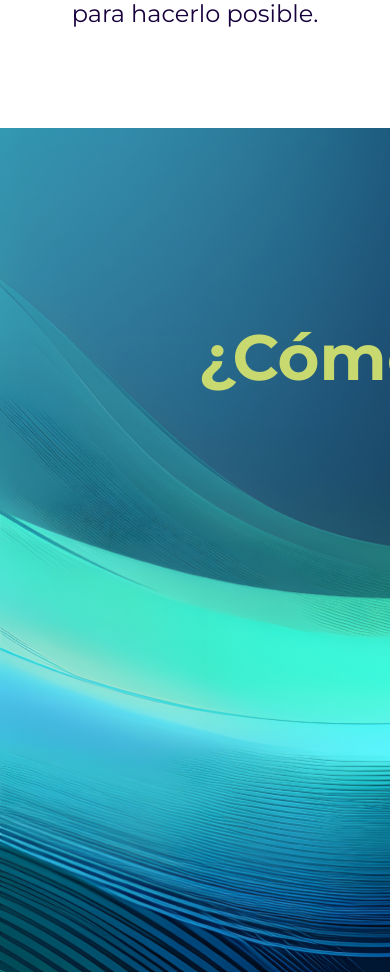
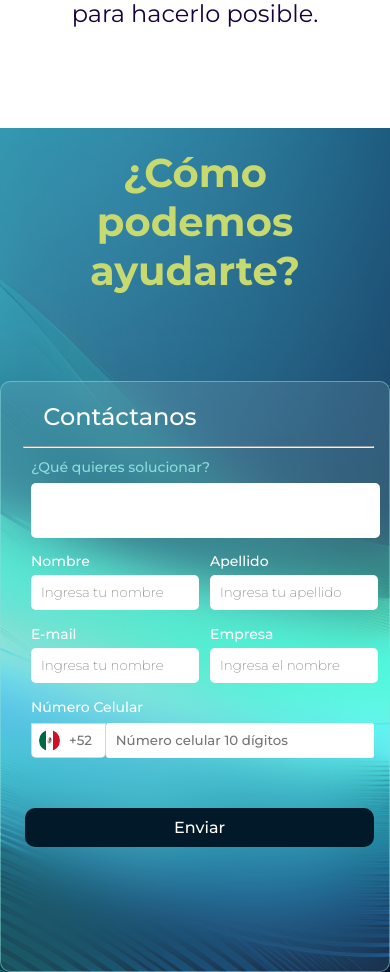
Before and after one commit to Pixabyte-Corporation/albbus-website, a Next.js app: page / in a window 390 px wide. Shown: the part 3806-4778 px from the top of the page. Built offline with nearby package versions, Linux system fonts and the light colour scheme.

Commit message:
feature/form

```diff
--- a/src/components/Form/Formcontact.module.scss
+++ b/src/components/Form/Formcontact.module.scss
@@ -1,3 +1,4 @@
+@media screen and (min-width: 1200px) {
 .container {
   width: 420px;
   height: 548px;
@@ -6,8 +7,8 @@
   background: rgba(255, 255, 255, 0.1);
   backdrop-filter: blur(25px);
   position: absolute;
-  left: 880px;
-  top: 100px;
+  left: 795px;
+  top: 55px;
   box-sizing: border-box;
 }
 
@@ -202,3 +203,425 @@
   margin-left: 30px;
   margin-bottom: 7px;
 }
+
+}
+
+@media screen and (min-width: 769px) and (max-width: 1199px){
+  .container {
+    width: 420px;
+    height: 548px;
+    border-radius: 10px;
+    border: 1px solid rgba(140, 222, 220, 0.5);
+    background: rgba(255, 255, 255, 0.1);
+    -webkit-backdrop-filter: blur(25px);
+    backdrop-filter: blur(25px);
+    box-sizing: border-box;
+    display: flex;
+    flex-direction: column;
+    margin-left: 25%;
+  }
+
+  .title {
+    color: #fff;
+    text-align: center;
+    font-size: 24px;
+    font-family: Montserrat;
+    font-weight: 500;
+    padding: 20px 200px 15px 0;
+  }
+
+  .line {
+    width: 90%;
+    height: 0px;
+    color: rgba(140, 222, 220, 0.5019607843);
+    margin-left: 22px;
+    margin-bottom: 10px;
+  }
+
+  .inputform {
+    display: grid;
+    grid-template-columns: 1fr 1fr; /* Dos columnas con igual ancho */
+    gap: 0px;
+    margin-bottom: 15px;
+    margin-right: 20px;
+    margin-left: 30px
+  }
+
+  .column {
+    display: flex;
+    flex-direction: column;
+    margin-right: 50px;
+  }
+
+  .description {
+    color: #8cdedc;
+    font-size: 14px;
+    font-family: Montserrat;
+    font-weight: 500;
+    margin-bottom: 7px;
+    margin-left: 30px;
+  }
+
+  .column p {
+    color: #fff;
+    font-size: 14px;
+    font-family: Montserrat;
+    font-weight: 500;
+    margin-bottom: 5px;
+
+  }
+
+  .input1 {
+    padding: 10px;
+    box-sizing: border-box;
+    width: 358px;
+    height: 55px;
+    border-radius: 5px;
+    outline: none;
+    flex-shrink: 0;
+    margin-left: 30px;
+    margin-bottom: 14px;
+    border: none;
+  }
+
+  .input {
+    padding: 10px;
+    box-sizing: border-box;
+    width: 130%;
+    border-radius: 5px;
+    outline: none;
+    border: none;
+
+
+  }
+
+  .input2 {
+    padding: 10px;
+    box-sizing: border-box;
+    width: 69%;
+    height: 35px;
+    flex-shrink: 0;
+    border-radius: 3px;
+    outline: none;
+    border: 1px;
+    background: #ffffff;
+
+  }
+
+  .input3 {
+
+    box-sizing: border-box;
+    width: 10%;
+    height: 35px;
+    flex-shrink: 0;
+    border-radius: 0px 0px 5px 0px;
+    outline: none;
+    border:  1px solid #75757549;
+    background: #FFF;
+    border-left: none;
+
+  }
+
+  .imagespan {
+    padding-left: 35px;
+    box-sizing: border-box;
+    width: 3%;
+    height: 35px;
+    flex-shrink: 0;
+    margin-left: 30px;
+    border-radius: 0px 0px 0px 5px;
+    border:  0;
+    outline: none;
+    border:  1px solid #75757549; /* Cambia el color y el grosor del contorno según tus necesidades */
+    box-shadow: none;
+    border-right: none;
+    background: #FFF;
+    background-image: url('../../assets/icons/mexico.svg');
+    background-size: 60%;
+    background-position: center;
+    background-repeat: no-repeat;
+  }
+
+
+  .input::placeholder {
+    font-family: Montserrat;
+    font-weight: 200;
+  }
+
+  .input3::placeholder {
+    font-family: Montserrat;
+    font-weight: 500;
+  }
+
+  .input2::placeholder {
+    font-family: Montserrat;
+    font-weight: 500;
+
+  }
+
+  .enviar {
+    display: flex;
+    width: 355px;
+    padding: 10px 80px;
+    justify-content: center;
+    align-items: center;
+    gap: 10px;
+    border-radius: 10px;
+    border: #011929;
+    background: #011929;
+    color: #fff;
+    font-size: 16px;
+    font-family: Montserrat;
+    font-weight: 500;
+    margin-left: 35px;
+    margin-top: 40px;
+    cursor:pointer ;
+  }
+
+  .enviar:hover{
+
+    background: #76bff0;
+    color: #fff;
+
+  }
+
+  .inputRow {
+    display: grid;
+  }
+
+  .Inputlada {
+    display: flex;
+    align-items: center;
+    margin-bottom: 10px;
+  }
+
+  .icon {
+    display: block;
+    position: absolute;
+    top: 66%;
+    left: 35px;
+    transform: translateY(-50%);
+    background: none;
+  }
+
+  .num {
+    color: #fff;
+    font-size: 14px;
+    font-family: Montserrat;
+    font-weight: 500;
+    margin-left: 30px;
+    margin-bottom: 7px;
+  }
+
+
+}
+
+@media screen and (max-width: 768px){
+  .container {
+    width: 100%;
+    height: 70%;
+    border-radius: 10px;
+    border: 1px solid rgba(140, 222, 220, 0.5);
+    background: rgba(255, 255, 255, 0.1);
+    -webkit-backdrop-filter: blur(25px);
+    backdrop-filter: blur(25px);
+    box-sizing: border-box;
+    display: flex;
+    flex-direction: column;
+
+  }
+
+  .title {
+    color: #fff;
+    text-align: center;
+    font-size: 24px;
+    font-family: Montserrat;
+    font-weight: 500;
+    padding: 20px 150px 15px 0;
+  }
+
+  .line {
+    width: 90%;
+    height: 0px;
+    color: rgba(140, 222, 220, 0.5019607843);
+    margin-left: 22px;
+    margin-bottom: 10px;
+  }
+
+  .inputform {
+    display: grid;
+    grid-template-columns: 1fr 1fr; /* Dos columnas con igual ancho */
+    gap: 0px;
+    margin-bottom: 15px;
+    margin-left: 30px
+  }
+
+  .column {
+    display: flex;
+    flex-direction: column;
+    margin-right: 50px;
+  }
+
+  .description {
+    color: #8cdedc;
+    font-size: 14px;
+    font-family: Montserrat;
+    font-weight: 500;
+    margin-bottom: 7px;
+    margin-left: 30px;
+  }
+
+  .column p {
+    color: #fff;
+    font-size: 14px;
+    font-family: Montserrat;
+    font-weight: 500;
+    margin-bottom: 5px;
+
+  }
+
+  .input1 {
+    padding: 10px;
+    box-sizing: border-box;
+    width: 90%;
+    height: 55px;
+    border-radius: 5px;
+    outline: none;
+    flex-shrink: 0;
+    margin-left: 30px;
+    margin-bottom: 14px;
+    border: none;
+  }
+
+  .input {
+    padding: 10px;
+    box-sizing: border-box;
+    width: 130%;
+    border-radius: 5px;
+    outline: none;
+    border: none;
+
+
+  }
+
+  .input2 {
+    padding: 10px;
+    box-sizing: border-box;
+    width: 69%;
+    height: 35px;
+    flex-shrink: 0;
+    border-radius: 3px;
+    outline: none;
+    border: 1px;
+    background: #ffffff;
+
+  }
+
+  .input3 {
+
+    box-sizing: border-box;
+    width: 10%;
+    height: 35px;
+    flex-shrink: 0;
+    border-radius: 0px 0px 5px 0px;
+    outline: none;
+    border:  1px solid #75757549;
+    background: #FFF;
+    border-left: none;
+
+  }
+
+  .imagespan {
+    padding-left: 35px;
+    box-sizing: border-box;
+    width: 3%;
+    height: 35px;
+    flex-shrink: 0;
+    margin-left: 30px;
+    border-radius: 0px 0px 0px 5px;
+    border:  0;
+    outline: none;
+    border:  1px solid #75757549; /* Cambia el color y el grosor del contorno según tus necesidades */
+    box-shadow: none;
+    border-right: none;
+    background: #FFF;
+    background-image: url('../../assets/icons/mexico.svg');
+    background-size: 60%;
+    background-position: center;
+    background-repeat: no-repeat;
+  }
+
+
+  .input::placeholder {
+    font-family: Montserrat;
+    font-weight: 200;
+  }
+
+  .input3::placeholder {
+    font-family: Montserrat;
+    font-weight: 500;
+  }
+
+  .input2::placeholder {
+    font-family: Montserrat;
+    font-weight: 500;
+
+  }
+
+  .enviar {
+    display: flex;
+    width: 90%;
+    padding: 10px 80px;
+    justify-content: center;
+    align-items: center;
+    gap: 10px;
+    border-radius: 10px;
+    border: #011929;
+    background: #011929;
+    color: #fff;
+    font-size: 16px;
+    font-family: Montserrat;
+    font-weight: 500;
+    margin-left: 24px;
+    margin-top: 40px;
+    cursor:pointer ;
+  }
+
+  .enviar:hover{
+
+    background: #76bff0;
+    color: #fff;
+
+  }
+
+  .inputRow {
+    display: grid;
+  }
+
+  .Inputlada {
+    display: flex;
+    align-items: center;
+    margin-bottom: 10px;
+  }
+
+  .icon {
+    display: block;
+    position: absolute;
+    top: 66%;
+    left: 35px;
+    transform: translateY(-50%);
+    background: none;
+  }
+
+  .num {
+    color: #fff;
+    font-size: 14px;
+    font-family: Montserrat;
+    font-weight: 500;
+    margin-left: 30px;
+    margin-bottom: 7px;
+  }
+
+
+
+}
--- a/src/components/contact/Contact.module.scss
+++ b/src/components/contact/Contact.module.scss
@@ -1,3 +1,4 @@
+@media screen and (min-width: 1200px){
 .containerform {
   width: 100%;
   height: 100vh;
@@ -6,6 +7,14 @@
   background-image: url(../../assets/img/Contactback.png);
   background-repeat: no-repeat;
   background-size: cover;
+}
+.containertitle {
+  width: 100%;
+  height: 50%;
+  display: flex;
+  justify-content: center;
+  align-items: center;
+}
 
 
   .title {
@@ -22,4 +31,75 @@
     left: 180px;
 
   }
+
 }
+
+@media screen and (min-width: 769px) and (max-width: 1199px){
+
+  .containerform {
+    width: 100%;
+    height: 100vh;
+
+    position: relative;
+    background-image: url(../../assets/img/Contactback.png);
+    background-repeat: no-repeat;
+    background-size: cover;
+  }
+
+.containertitle {
+  width: 100%;
+  height: 50%;
+  display: flex;
+  justify-content: center;
+  align-items: center;
+}
+
+
+    .title {
+      color: #c8d96f;
+      text-align: center;
+      font-size: 64px;
+      font-family: Montserrat;
+      font-weight: 700;
+      width: 581px;
+      flex-shrink: 0;
+    }
+  }
+
+
+
+@media screen and (max-width: 768px) {
+
+  .containerform {
+    width: 100%;
+    height: 100vh;
+    position: relative;
+    background-image: url(../../assets/img/Contactback.png);
+    background-repeat: no-repeat;
+    background-size: cover;
+  }
+
+
+  .containertitle {
+    width: 100%;
+    height: 30%;
+    display: flex;
+    justify-content: center;
+    align-items: center;
+  }
+
+
+  .title {
+    color: #c8d96f;
+    text-align: center;
+    font-size: 40px;
+    font-family: Montserrat;
+    font-weight: 700;
+    width: 90%;
+    flex-shrink: 0;
+    position: absolute;
+    top: 20px;
+    left: 5%;
+  }
+
+  }
--- a/src/components/contact/index.jsx
+++ b/src/components/contact/index.jsx
@@ -8,7 +8,9 @@ export default function Contact(){
 
     return(
 <section className={style.containerform}>
-<p className={style.title}>¿Cómo podemos ayudarte?</p>
+    <div className={style.containertitle}>
+    <p className={style.title}>¿Cómo podemos ayudarte?</p>
+    </div>
 <Formcontact />
 </section>
     )
```
